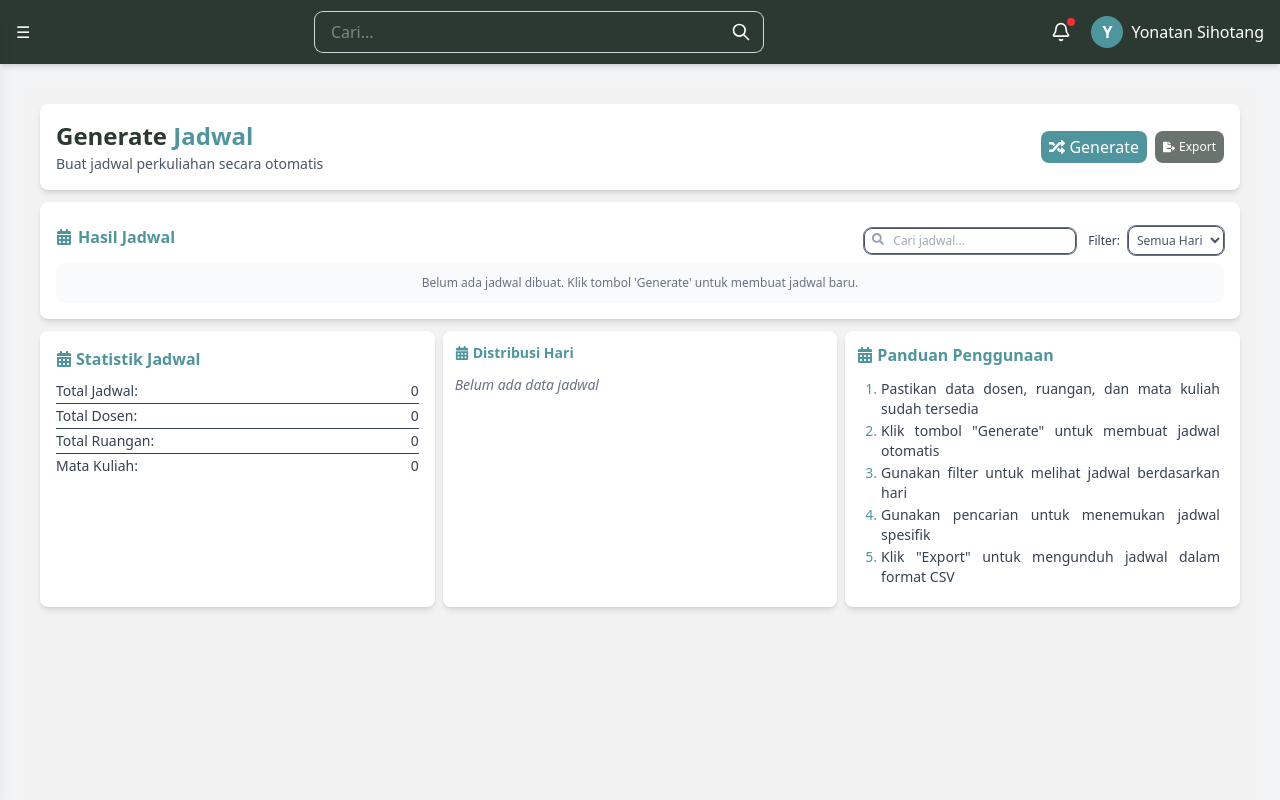
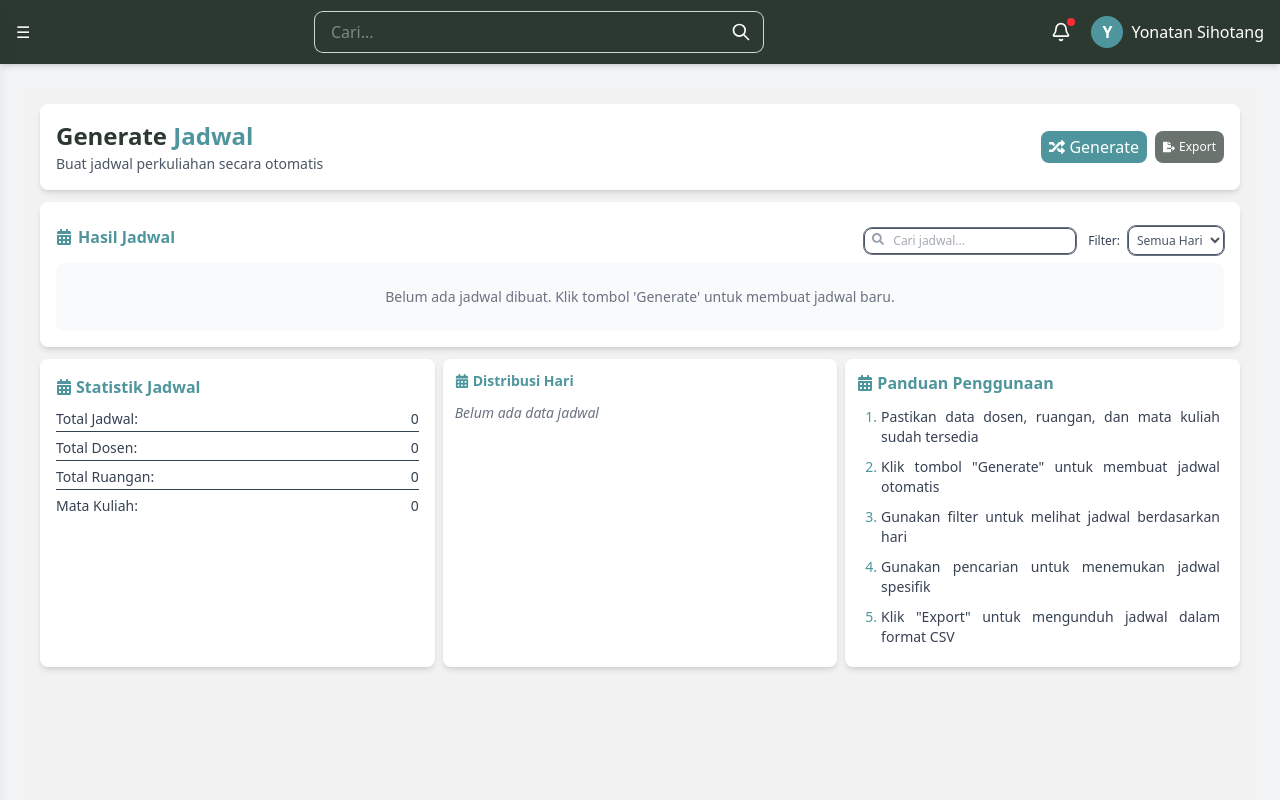
Before and after one commit to keqi000/proyek-pengembangan-web-berbasis-framework-terbaru, a Next.js app: page /admin/generate_schedule in a window 1280 px wide. Shown: the top 800 px of the page. Built offline with nearby package versions, Linux system fonts and the light colour scheme.

Commit message:
[admin/generate_schedule] Set more gap when in `md` breakpoint`

```diff
--- a/src/app/admin/generate_schedule/page.tsx
+++ b/src/app/admin/generate_schedule/page.tsx
@@ -336,7 +336,7 @@ const GenerateJadwal = () => {
                 </table>
               </div>
             ) : (
-              <div className="p-3 text-center text-gray-500 bg-gray-50 text-xs rounded-lg">
+              <div className="p-3 md:px-4 md:py-6 text-center text-gray-500 bg-gray-50 text-xs md:text-sm rounded-lg">
                 {jadwal.length > 0
                   ? "Tidak ada hasil yang sesuai dengan filter"
                   : "Belum ada jadwal dibuat. Klik tombol 'Generate' untuk membuat jadwal baru."}
@@ -392,7 +392,7 @@ const GenerateJadwal = () => {
           <h3 className="text-[#4F959D] text-xs md:text-base font-semibold mb-1 md:mb-2 flex items-center">
             <FaCalendarAlt className="mr-1" /> Statistik Jadwal
           </h3>
-          <div className="text-gray-700 text-xs md:text-sm">
+          <div className="flex flex-col text-gray-700 text-xs md:text-sm md:gap-y-1">
             <p className="flex justify-between py-0.5 border-b">
               <span>Total Jadwal:</span>
               <span className="font-medium">{jadwal.length}</span>
@@ -417,7 +417,7 @@ const GenerateJadwal = () => {
             <FaCalendarAlt className="mr-1" /> Distribusi Hari
           </h3>
           {jadwal.length > 0 ? (
-            <div className="text-gray-700 text-xs md:text-sm">
+            <div className="flex flex-col text-gray-700 text-xs md:text-sm md:gap-y-2">
               {days.map((day) => {
                 const count = jadwal.filter((item) => item.hari === day).length;
                 const percentage =
@@ -425,7 +425,7 @@ const GenerateJadwal = () => {
 
                 return (
                   <div key={day} className="mb-1">
-                    <div className="flex justify-between text-xs mb-0.5">
+                    <div className="flex justify-between text-xs md:text-sm mb-0.5">
                       <span>{day}</span>
                       <span>
                         {count} ({percentage}%)
@@ -452,7 +452,7 @@ const GenerateJadwal = () => {
           <h3 className="text-[#4F959D] text-xs md:text-base font-semibold mb-1 flex items-center">
             <FaCalendarAlt className="mr-1" /> Panduan Penggunaan
           </h3>
-          <ul className="text-gray-700 text-xs md:text-sm space-y-0.5 text-justify px-2 md:py-2">
+          <ul className="flex flex-col text-gray-700 text-xs md:text-sm space-y-0.5 text-justify px-2 md:py-2 md:gap-y-2">
             <li className="flex items-start">
               <span className="text-[#4F959D] mr-1">1.</span>
               <span>
```
